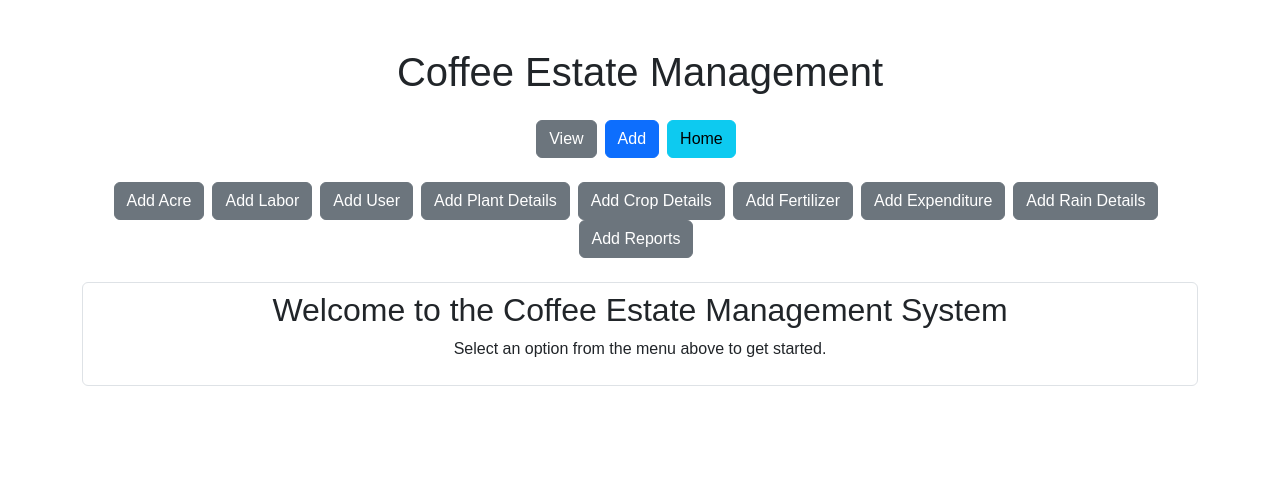
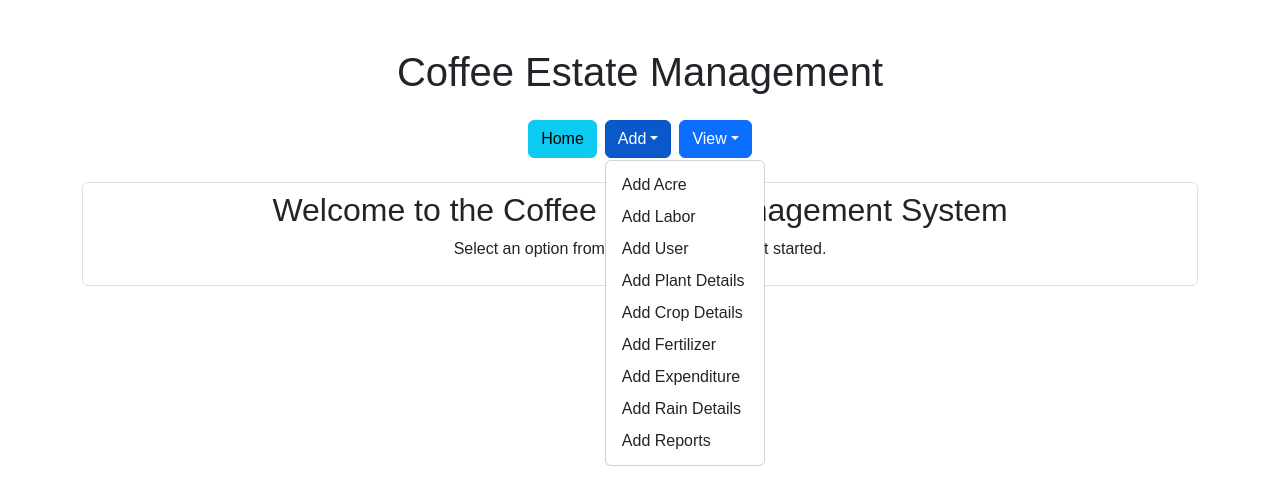
Before and after one commit to asnikasridhar/JavaTerrain, a React (Create React App) app in the folder frontend/: page / in a window 1280 px wide. Both pictures are taken after a click on the button "Add". Shown: the top 504 px of the page. Built offline with nearby package versions, Linux system fonts and the light colour scheme.

Commit message:
Menu changes

```diff
--- a/frontend/package.json
+++ b/frontend/package.json
@@ -10,6 +10,7 @@
     "bootstrap": "^5.3.3",
     "chart.js": "^4.4.4",
     "react": "^18.3.1",
+    "react-bootstrap": "^2.10.4",
     "react-chartjs-2": "^5.2.0",
     "react-dom": "^18.3.1",
     "react-router-dom": "^6.26.1",
--- a/frontend/src/App.js
+++ b/frontend/src/App.js
@@ -1,10 +1,12 @@
 import React, { useState } from 'react';
 import { BrowserRouter as Router, Route, Routes, Link, Navigate } from 'react-router-dom';
+import { Dropdown, ButtonGroup } from 'react-bootstrap';
+import 'bootstrap/dist/css/bootstrap.min.css';
+
 import AddAcre from './AddAcre';
 import AddLabor from './AddLabor';
 import AddUser from './AddUser';
 import Home from './Home';
-import 'bootstrap/dist/css/bootstrap.min.css';
 import AddPlantDetails from './AddPlantDetail';
 import AddCropDetails from './AddCropDetails';
 import AddFertilizers from './AddFertilizers';
@@ -25,51 +27,50 @@ import ViewReportDetails from './ViewReportDetails';
 function App() {
   const [activeTab, setActiveTab] = useState('view'); // default to 'view'
 
-  // Define the navigation links for each tab
-  const getNavLinks = () => {
-    if (activeTab === 'add') {
-      return (
-        <>
-          <Link to="/add-acre" className="btn btn-secondary me-2">Add Acre</Link>
-          <Link to="/add-labor" className="btn btn-secondary me-2">Add Labor</Link>
-          <Link to="/add-user" className="btn btn-secondary me-2">Add User</Link>
-          <Link to="/add-plantdetails" className="btn btn-secondary me-2">Add Plant Details</Link>
-          <Link to="/add-cropDetail" className="btn btn-secondary me-2">Add Crop Details</Link>
-          <Link to="/add-fertilizer" className="btn btn-secondary me-2">Add Fertilizer</Link>
-          <Link to="/add-expenditure" className="btn btn-secondary me-2">Add Expenditure</Link>
-          <Link to="/add-raindetails" className="btn btn-secondary me-2">Add Rain Details</Link>
-          <Link to="/add-reports" className="btn btn-secondary me-2">Add Reports</Link>
-        </>
-      );
-    } else {
-      return (
-        <>
-          <Link to="/view-acredetails" className="btn btn-secondary me-2">View Acre Details</Link>
-          <Link to="/view-labordetails" className="btn btn-secondary me-2">View Labor Details</Link>
-          <Link to="/view-userdetails" className="btn btn-secondary me-2">View User Details</Link>
-          <Link to="/view-plantdetails" className="btn btn-secondary me-2">View Plant Details</Link>
-          <Link to="/view-cropdetails" className="btn btn-secondary me-2">View Crop Details</Link>
-          <Link to="/view-fertilizerdetails" className="btn btn-secondary me-2">View Fertilizer Details</Link>
-          <Link to="/view-expendituredetails" className="btn btn-secondary me-2">View Expenditure Details</Link>
-          <Link to="/view-raindetails" className="btn btn-secondary me-2">View Rain Details</Link>
-          <Link to="/view-reportdetails" className="btn btn-secondary me-2">View Report Details</Link>
-        </>
-      );
-    }
-  };
-
   return (
     <Router>
       <div className="App container mt-5" style={{ fontFamily: 'Arial, sans-serif' }}>
         <h1 className="text-center mb-4">Coffee Estate Management</h1>
         <nav className="mb-4 text-center">
-          <button onClick={() => setActiveTab('view')} className={`btn ${activeTab === 'view' ? 'btn-primary' : 'btn-secondary'} me-2`}>View</button>
-          <button onClick={() => setActiveTab('add')} className={`btn ${activeTab === 'add' ? 'btn-primary' : 'btn-secondary'} me-2`}>Add</button>
           <Link to="/" className="btn btn-info me-2">Home</Link>
+
+          {/* Add Dropdown */}
+          <Dropdown as={ButtonGroup} className="me-2">
+            <Dropdown.Toggle variant="primary">
+              Add
+            </Dropdown.Toggle>
+            <Dropdown.Menu>
+              <Dropdown.Item as={Link} to="/add-acre">Add Acre</Dropdown.Item>
+              <Dropdown.Item as={Link} to="/add-labor">Add Labor</Dropdown.Item>
+              <Dropdown.Item as={Link} to="/add-user">Add User</Dropdown.Item>
+              <Dropdown.Item as={Link} to="/add-plantdetails">Add Plant Details</Dropdown.Item>
+              <Dropdown.Item as={Link} to="/add-cropDetail">Add Crop Details</Dropdown.Item>
+              <Dropdown.Item as={Link} to="/add-fertilizer">Add Fertilizer</Dropdown.Item>
+              <Dropdown.Item as={Link} to="/add-expenditure">Add Expenditure</Dropdown.Item>
+              <Dropdown.Item as={Link} to="/add-raindetails">Add Rain Details</Dropdown.Item>
+              <Dropdown.Item as={Link} to="/add-reports">Add Reports</Dropdown.Item>
+            </Dropdown.Menu>
+          </Dropdown>
+
+          {/* View Dropdown */}
+          <Dropdown as={ButtonGroup}>
+            <Dropdown.Toggle variant="primary">
+              View
+            </Dropdown.Toggle>
+            <Dropdown.Menu>
+              <Dropdown.Item as={Link} to="/view-acredetails">View Acre Details</Dropdown.Item>
+              <Dropdown.Item as={Link} to="/view-labordetails">View Labor Details</Dropdown.Item>
+              <Dropdown.Item as={Link} to="/view-userdetails">View User Details</Dropdown.Item>
+              <Dropdown.Item as={Link} to="/view-plantdetails">View Plant Details</Dropdown.Item>
+              <Dropdown.Item as={Link} to="/view-cropdetails">View Crop Details</Dropdown.Item>
+              <Dropdown.Item as={Link} to="/view-fertilizerdetails">View Fertilizer Details</Dropdown.Item>
+              <Dropdown.Item as={Link} to="/view-expendituredetails">View Expenditure Details</Dropdown.Item>
+              <Dropdown.Item as={Link} to="/view-raindetails">View Rain Details</Dropdown.Item>
+              <Dropdown.Item as={Link} to="/view-reportdetails">View Report Details</Dropdown.Item>
+            </Dropdown.Menu>
+          </Dropdown>
         </nav>
-        <nav className="mb-4 text-center">
-          {getNavLinks()}
-        </nav>
+
         <div className="border p-2 rounded">
           <Routes>
             <Route path="/" element={<Home />} />
@@ -82,23 +83,23 @@ function App() {
             <Route path="/add-user" element={<AddUser />} />
             <Route path="/view-userdetails" element={<ViewUserDetails />} />
 
-            <Route path='/add-plantdetails' element={<AddPlantDetails />}/>
-            <Route path='/view-plantdetails' element={<ViewPlantDetails />}/>
+            <Route path='/add-plantdetails' element={<AddPlantDetails />} />
+            <Route path='/view-plantdetails' element={<ViewPlantDetails />} />
 
-            <Route path='/add-cropDetail' element={<AddCropDetails />}/>
-            <Route path='/view-cropdetails' element={<ViewCropDetails />}/>
+            <Route path='/add-cropDetail' element={<AddCropDetails />} />
+            <Route path='/view-cropdetails' element={<ViewCropDetails />} />
 
-            <Route path='/add-fertilizer' element={<AddFertilizers />}/>
-            <Route path='/view-fertilizerdetails' element={<ViewFertilizerDetails />}/>
+            <Route path='/add-fertilizer' element={<AddFertilizers />} />
+            <Route path='/view-fertilizerdetails' element={<ViewFertilizerDetails />} />
 
-            <Route path='/add-expenditure' element={<AddExpenditure />}/>
-            <Route path='/view-expendituredetails' element={<ViewExpenditureDetails />}/>
+            <Route path='/add-expenditure' element={<AddExpenditure />} />
+            <Route path='/view-expendituredetails' element={<ViewExpenditureDetails />} />
 
-            <Route path='/add-raindetails' element={<AddRainDetails />}/>
-            <Route path='/view-raindetails' element={<ViewRainDetails />}/>
+            <Route path='/add-raindetails' element={<AddRainDetails />} />
+            <Route path='/view-raindetails' element={<ViewRainDetails />} />
 
-            <Route path='/add-reports' element={<AddReport />}/>
-            <Route path='/view-reportdetails' element={<ViewReportDetails />}/>
+            <Route path='/add-reports' element={<AddReport />} />
+            <Route path='/view-reportdetails' element={<ViewReportDetails />} />
 
             {/* Redirect all unknown routes to Home */}
             <Route path="*" element={<Navigate to="/" replace />} />
```
Also changed, not shown: 1 other file (tests, documents, lock files or other folders).
